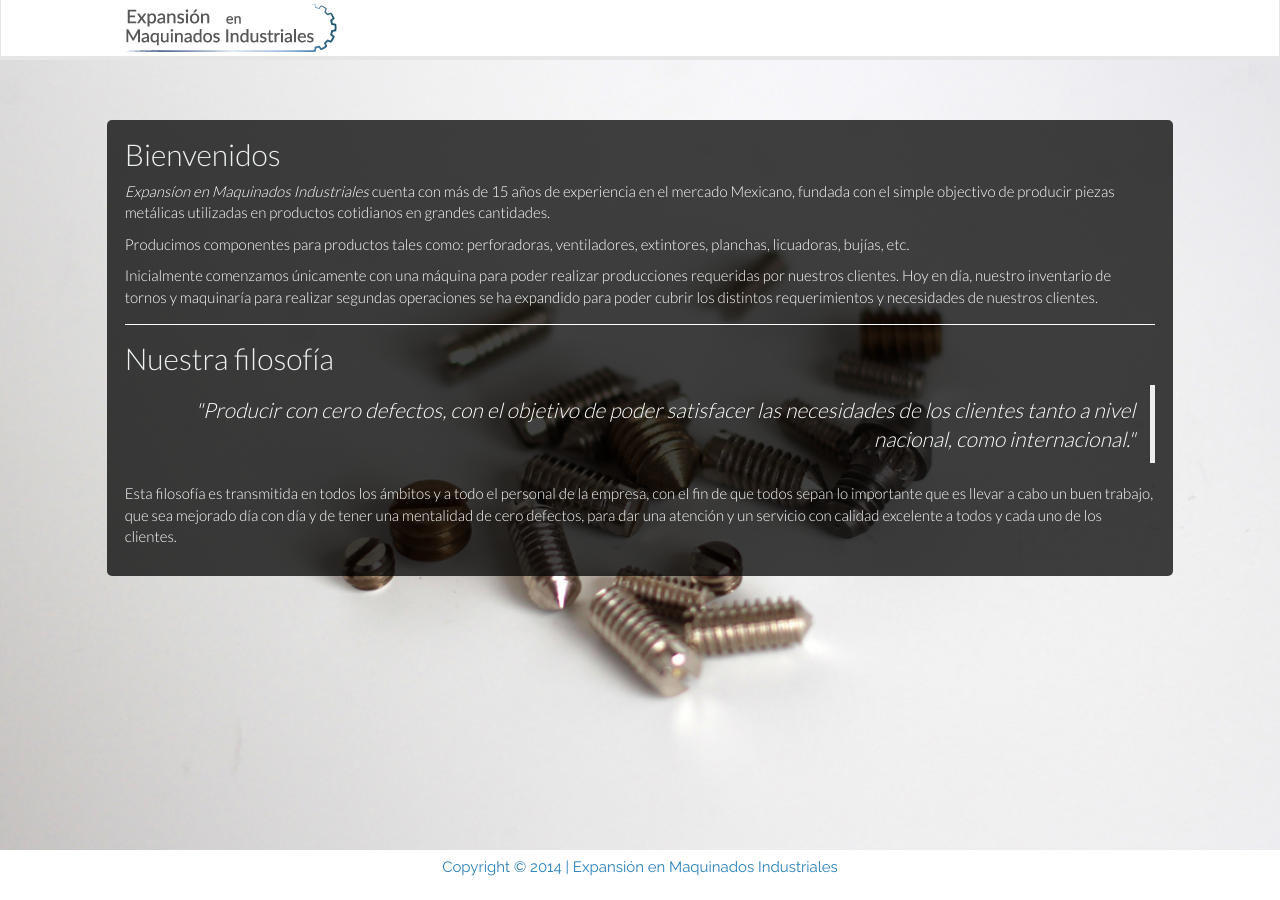
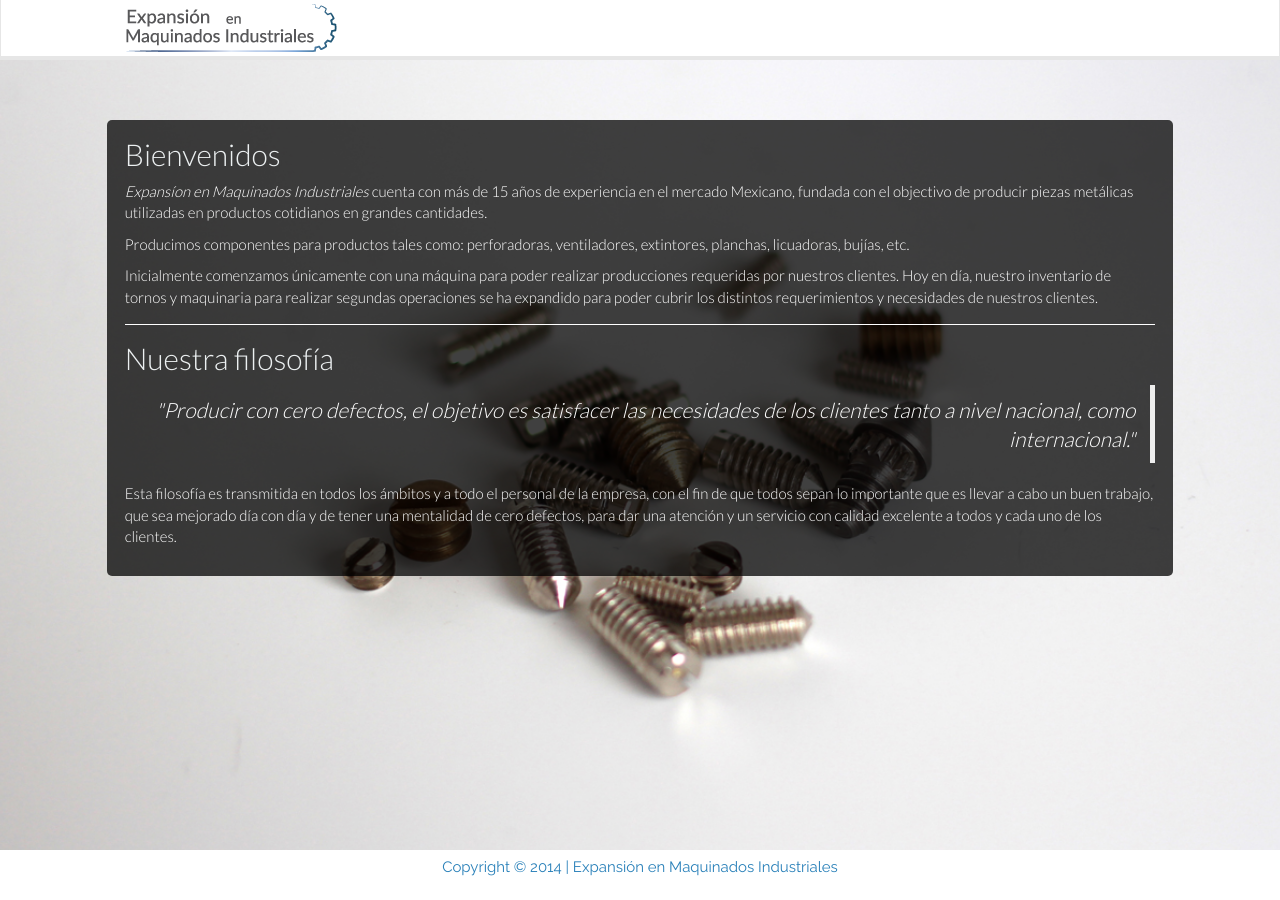
Before and after one commit to cortega8612/expmaq, a Jekyll site: the page built from index.html, in a window 1280 px wide. Built offline with Jekyll 4.4.1, drawn with Linux system fonts in a browser that asks for light colours; nearby versions of some CDN libraries.

```diff
--- a/_includes/_head_block.html
+++ b/_includes/_head_block.html
@@ -1,5 +1,6 @@
  <head>
     <meta charset="utf-8">
+    <meta name="google-site-verification" content="JNdCM_hnjy2GXhUlJHeTvy5gtTE4I3sX5ZDDUBGvP2w" />
     <meta name="viewport" content="width=device-width, initial-scale=1.0">
     <meta name="description" content="Maquinados Industriales">
     <meta name="author" content="Expansión en Maquinados Industriales">
--- a/index.html
+++ b/index.html
@@ -8,11 +8,11 @@ layout: default
 		<div class="animated fadeIn col-md-10 col-md-offset-1 block-text">
 	       <h2>Bienvenidos</h2>
 
-	       <p><em>Expansíon en Maquinados Industriales</em> cuenta con más de 15 años de experiencia en el mercado Mexicano, fundada con el simple  objectivo de producir piezas metálicas utilizadas en productos cotidianos en grandes cantidades.</p>
+	       <p><em>Expansíon en Maquinados Industriales</em> cuenta con más de 15 años de experiencia en el mercado Mexicano, fundada con el objectivo de producir piezas metálicas utilizadas en productos cotidianos en grandes cantidades.</p>
 
 	       <p>Producimos componentes para productos tales como: perforadoras, ventiladores, extintores, planchas, licuadoras, bujías, etc.</p>
 
-	       <p>Inicialmente comenzamos únicamente con una máquina para poder realizar producciones requeridas por nuestros clientes. Hoy en día, nuestro inventario de tornos y maquinaría para realizar segundas operaciones se ha expandido para poder cubrir los distintos requerimientos y necesidades de nuestros clientes.</p>
+	       <p>Inicialmente comenzamos únicamente con una máquina para poder realizar producciones requeridas por nuestros clientes. Hoy en día, nuestro inventario de tornos y maquinaria para realizar segundas operaciones se ha expandido para poder cubrir los distintos requerimientos y necesidades de nuestros clientes.</p>
 
 		<hr />
 
@@ -20,7 +20,7 @@ layout: default
 				<h2>Nuestra filosofía</h2>
 
 				<blockquote class="blockquote-reverse">
-	       <p class="lead"><em>"Producir con cero defectos, con el objetivo de poder satisfacer las necesidades de los clientes tanto a nivel nacional, como internacional." </em></p>
+	       <p class="lead"><em>"Producir con cero defectos, el objetivo es satisfacer las necesidades de los clientes tanto a nivel nacional, como internacional." </em></p>
 	       </blockquote>
 
 					<p>Esta filosofía es transmitida en todos los ámbitos y a todo el personal de la empresa, con el fin de que todos sepan lo importante que es llevar a cabo un buen trabajo, que sea mejorado día con día y de tener una mentalidad de cero defectos, para dar una atención y un servicio con calidad excelente a todos y cada uno de los clientes.</p>
--- a/servicios/index.html
+++ b/servicios/index.html
@@ -32,14 +32,14 @@ layout: default
 			<div class="col-md-4 textcenter">
 			<hr />
 				<i class="fa fa-gears fa-2x">  Producción </i>
-				<p>Llevamos a cabo toda la producción, con la ayuda de nuestro equipo y maquinaría conformado por: tornos, roladoras, fresadoras, personal y maestros que se encargan tanto de la producción, como del manejo de maquinaria.</p>
+				<p>Llevamos a cabo toda la producción, con la ayuda de nuestro equipo y maquinaria conformado por: tornos, roladoras, fresadoras, personal y maestros que se encargan tanto de la producción, como del manejo de maquinaria.</p>
 			<hr />
 			</div>
 
 			<div class="col-md-4 textcenter">
 			<hr />
 				<i class="fa fa-search fa-2x">  Calidad </i>
-				<p>Contamos con los instrumentos necesarios referentes al cuidado y control de calidad de nuestros productos, controlando que en todo proceso se cumplan las especificaciones establecidas por el cliente y que las piezas producidas no salga de los límites de calidad.</p>
+				<p>Contamos con los instrumentos necesarios referentes al cuidado y control de calidad de nuestros productos, controlando que en todo proceso se cumplan las especificaciones establecidas por el cliente y que las piezas producidas no salgan de los límites de calidad.</p>
 			<hr />
 			</div>
 
```
Also changed, not shown: equipo/index.html (+33 -3 lines).
